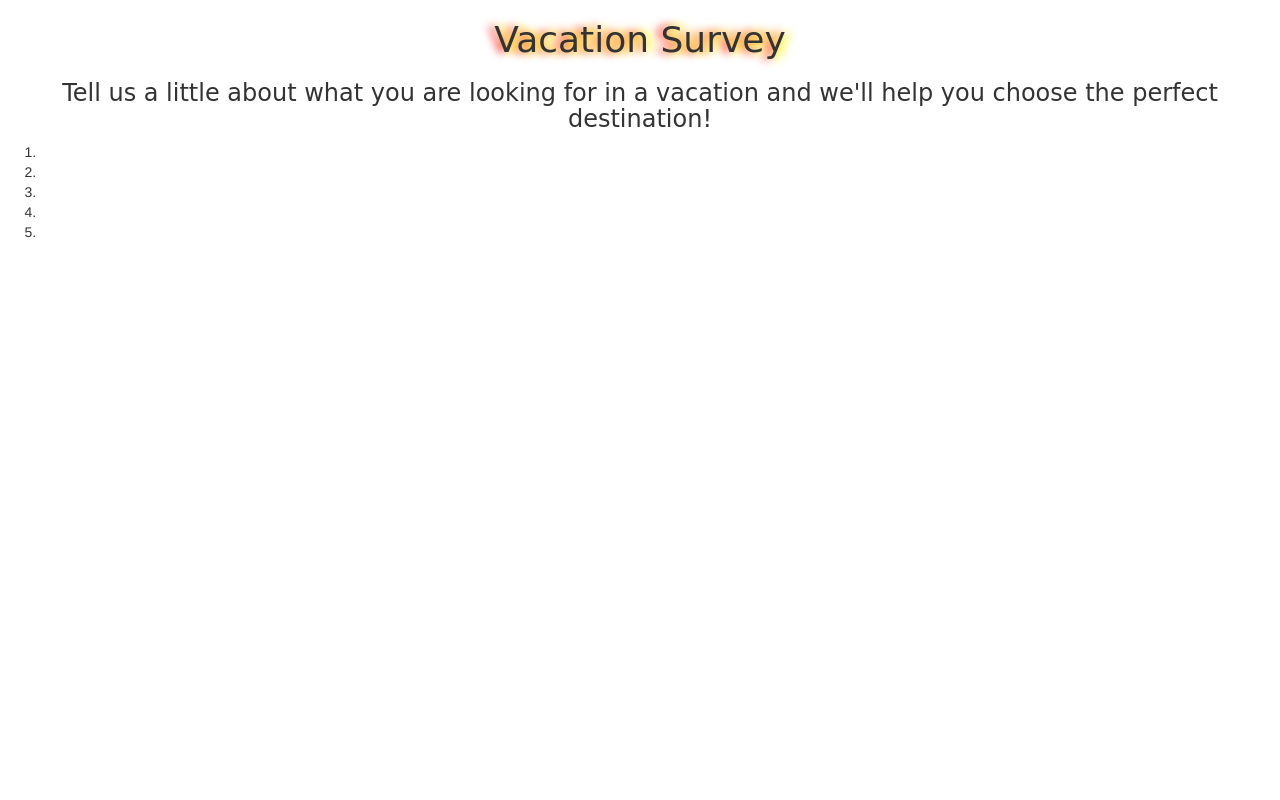
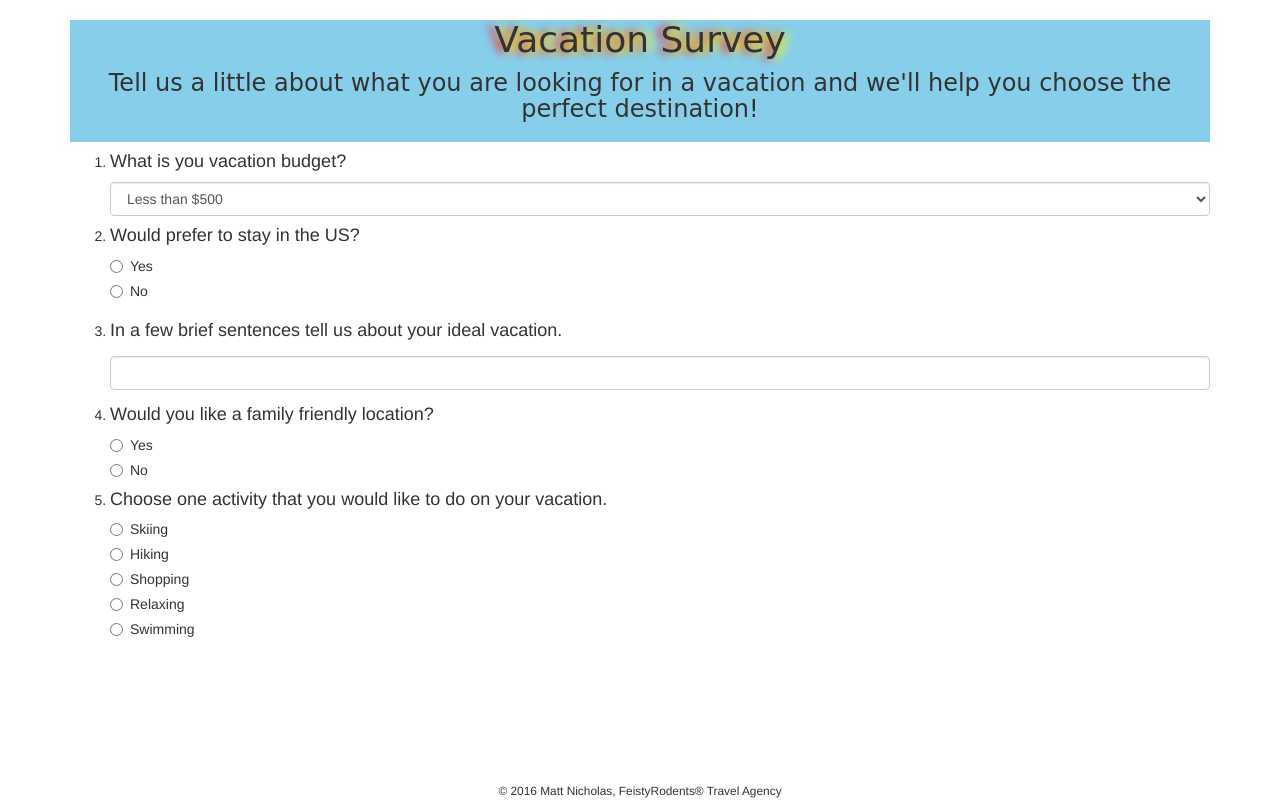
Before and after one commit to Matt-Nicholas/vacation-survey, a plain HTML site: page index.html in a window 1280 px wide. Drawn offline with Linux system fonts and the light colour scheme.

Commit message:
Add 5 survey questions and some css style to the header

```diff
--- a/css/styles.css
+++ b/css/styles.css
@@ -1,10 +1,23 @@
+/*div{
+  border: solid 1px red;
+}*/
 h1{
   text-align: center;
   text-shadow: 5px 0 10px yellow, -5px 0 10px red;
   font-family: cursive;
-
 }
 h3{
   text-align: center;
   font-family: cursive;
+  margin-top: 0;
 }
+#hdr{
+  background-color: skyblue;
+  padding-bottom: 10px;
+}
+footer {
+  width: 100%;
+text-align: center;
+  bottom: 0;
+  position: fixed;
+}
--- a/index.html
+++ b/index.html
@@ -1,37 +1,93 @@
 <!DOCTYPE html>
 <html>
 <head>
-  <link href="css/bootstrap.css" rel="stylesheet" type="text/css">
-  <link href="css/styles.css" rel="stylesheet" type="text/css">
+  <link href="css/bootstrap.css" rel="stylesheet" media="screen">
+  <link href="css/styles.css" rel="stylesheet" media="screen">
   <script src="js/jquery-3.1.0.js"></script>
   <script src="js/scripts.js"></script>
   <title>Vacation Survey</title>
 </head>
 <body>
-  <container>
-    <h1>Vacation Survey</h1>
-    <h3>Tell us a little about what you are looking for in a vacation and we'll help you choose the perfect destination!</h3>
+  <div class="container">
+    <div id="hdr">
+      <h1>Vacation Survey</h1>
+      <h3>Tell us a little about what you are looking for in a vacation and we'll help you choose the perfect destination!</h3>
+    </div>
     <ol>
+      <!--Ask user what thier budget is-->
+      <li>
+        <h4>What is you vacation budget?</h4>
+        <select class="form-control" id="budget">
+          <option value="1">Less than $500</option>
+          <option value="2">$500-$1000</option>
+          <option value="3">$1000-$2000</option>
+          <option value="4">Money ain't a thing!</option>
+        </select>
+      </li>
+
       <!--Asks user if they would like to stay in the US-->
-      <li></li>
 
-      <!--Ask user what thier budget is-->
-
-      <li></li>
+      <li>
+        <h4>Would prefer to stay in the US?</h4>
+        <div class="radio">
+          <label><input type="radio" name="national" value="yes">Yes</label>
+        </div>
+        <div class="radio">
+          <label><input type="radio" name="national" value="no">No</label>
+        </div>
+      </li>
 
       <!--Asks user What activities they enjoy-->
 
-      <li></li>
+      <li>
+        <div class="blanks">
+          <form>
+            <div class="form-group">
+              <label for="idealVaca"><h4>In a few brief sentences tell us about your ideal vacation.</h4></label>
+              <input id="idealVaca" class="form-control" type="text">
+            </div>
+          </form>
+        </div>
+      </li>
 
       <!--Asks user if they would prefer a family fiendly vacation-->
 
-      <li></li>
+      <li>
+        <h4>Would you like a family friendly location?</h4>
+        <div class="radio">
+          <label><input type="radio" name="family" value="yes">Yes</label>
+        </div>
+        <div class="radio">
+          <label><input type="radio" name="family" value="no">No</label>
+        </div>
+      </li>
+
 
       <!--Asks the user what type of landscape they enjoy-->
 
-      <li></li>
+      <li>
+        <h4>Choose one activity that you would like to do on your vacation.</h4>
 
+        <div class="radio">
+          <label><input type="radio" name="family" value="skiing">Skiing</label>
+        </div>
+        <div class="radio">
+          <label><input type="radio" name="family" value="hiking">Hiking</label>
+        </div>
+        <div class="radio">
+          <label><input type="radio" name="family" value="shopping">Shopping</label>
+        </div>
+        <div class="radio">
+          <label><input type="radio" name="family" value="relaxing">Relaxing</label>
+        </div>
+        <div class="radio">
+          <label><input type="radio" name="family" value="swimming">Swimming</label>
+        </div>
+
+      </li>
     </ol>
-  </container>
+    <div class="push"></div>
+  </div>
 </body>
+<footer><small>&copy; 2016 Matt Nicholas, FeistyRodents&reg; Travel Agency</small></footer>
 </html>
```
